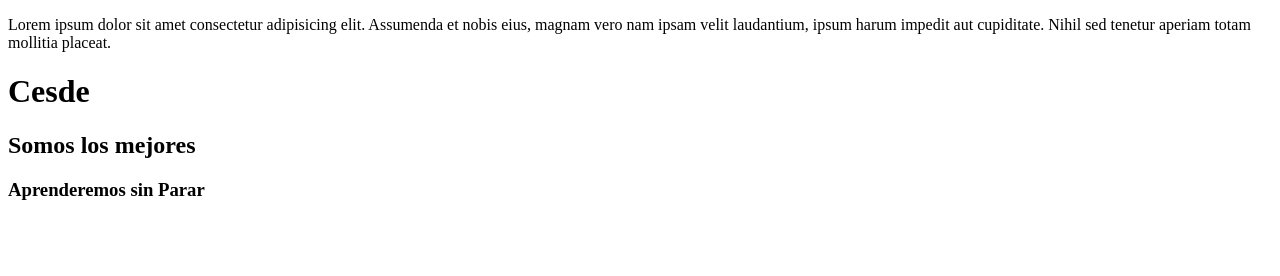
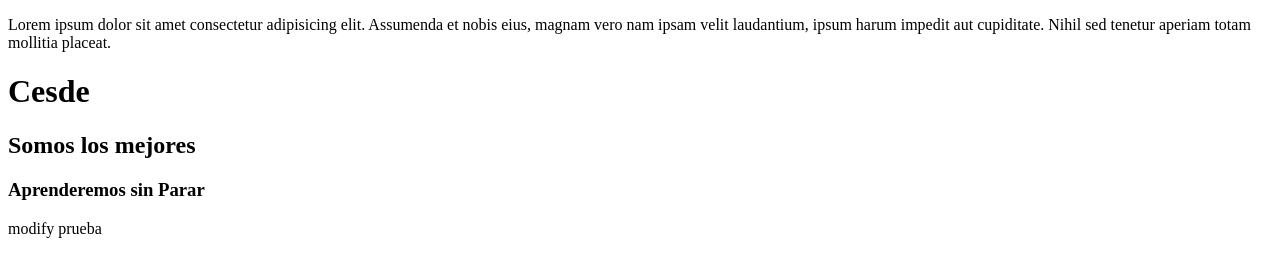
Before and after one commit to SpecialWebLab/Practice-Git, a plain HTML site: page index.html in a window 1280 px wide. Drawn offline with Linux system fonts and the light colour scheme.

Commit message:
Update index.html

```diff
--- a/index.html
+++ b/index.html
@@ -15,5 +15,6 @@
     <h1>Cesde</h1>
     <h2>Somos los mejores</h2>
     <h3>Aprenderemos sin Parar </h3>
+    <p>modify prueba</p>
 </body>
 </html>
```
